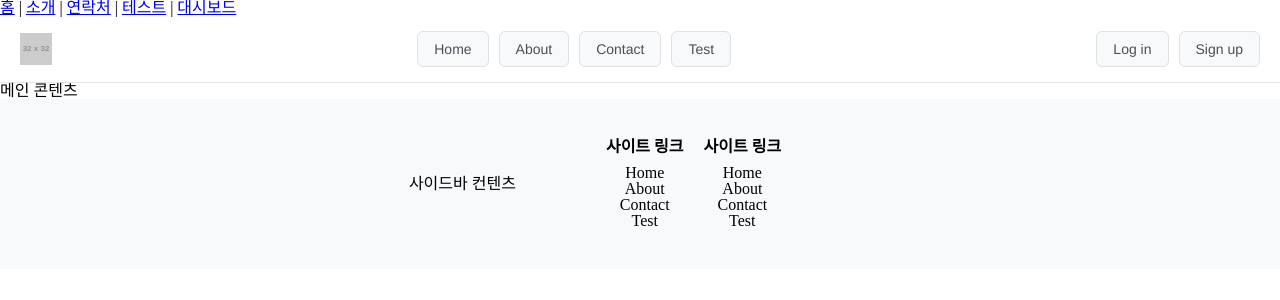
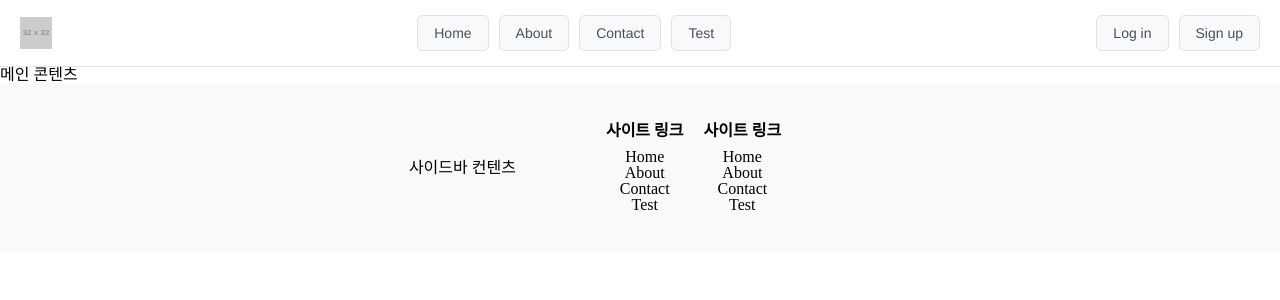
Before and after one commit to LFCKJ/noriWEB, a React (Vite) app in the folder Front/app/: page / in a window 1280 px wide. Shown: the top 300 px of the page. Built offline with nearby package versions, Linux system fonts and the light colour scheme.

Commit message:
refactor: App 컴포넌트 업데이트
- Router 컴포넌트 import 경로 수정
- 새로운 컴포넌트 구조에 맞춘 참조 업데이트

```diff
--- a/Front/app/src/App.jsx
+++ b/Front/app/src/App.jsx
@@ -4,13 +4,13 @@ export default function App() {
     return (
         <div>
             {/* 테스트 네비게이션, 배포시 삭제할 것 */}
-            <header>
+            {/* <header>
                 <nav>
                     <Link to="/">홈</Link> | <Link to="/about">소개</Link> |{' '}
                     <Link to="/contact">연락처</Link> | <Link to="/test">테스트</Link> |{' '}
                     <Link to="/dashboard">대시보드</Link>
                 </nav>
-            </header>
+            </header> */}
             <main>
                 <Outlet />
             </main>
```
